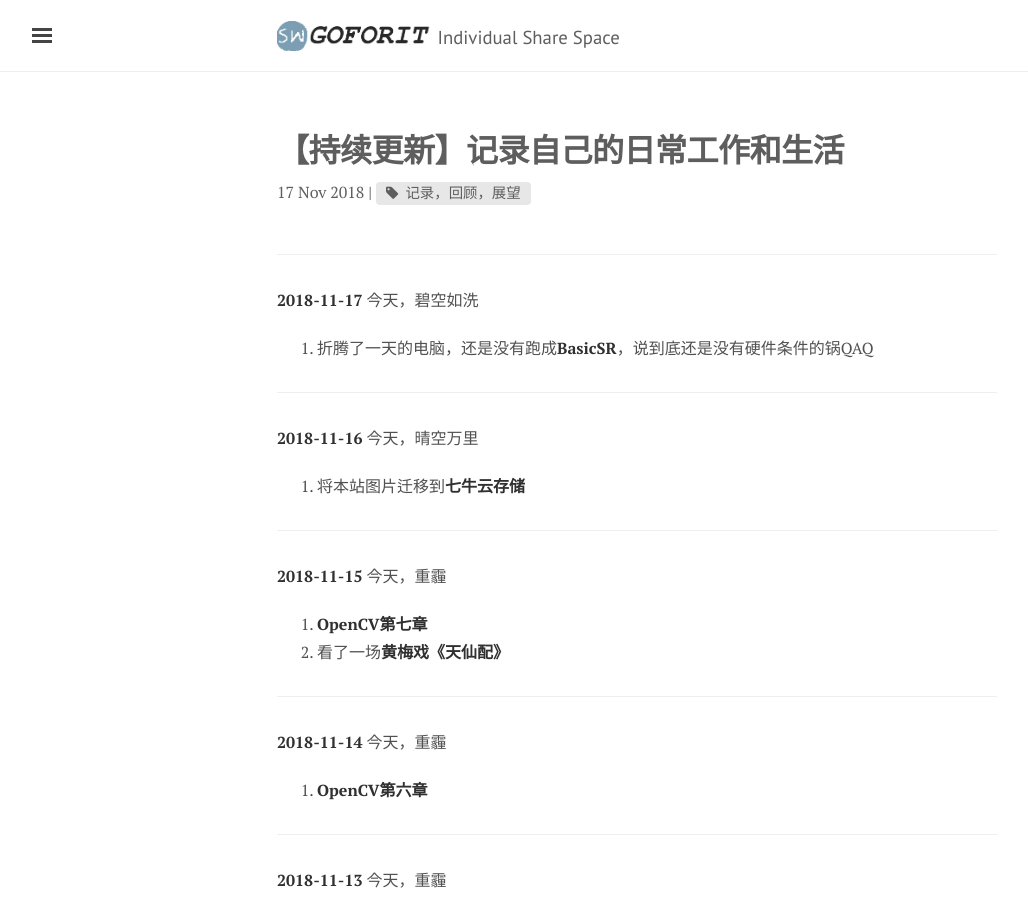
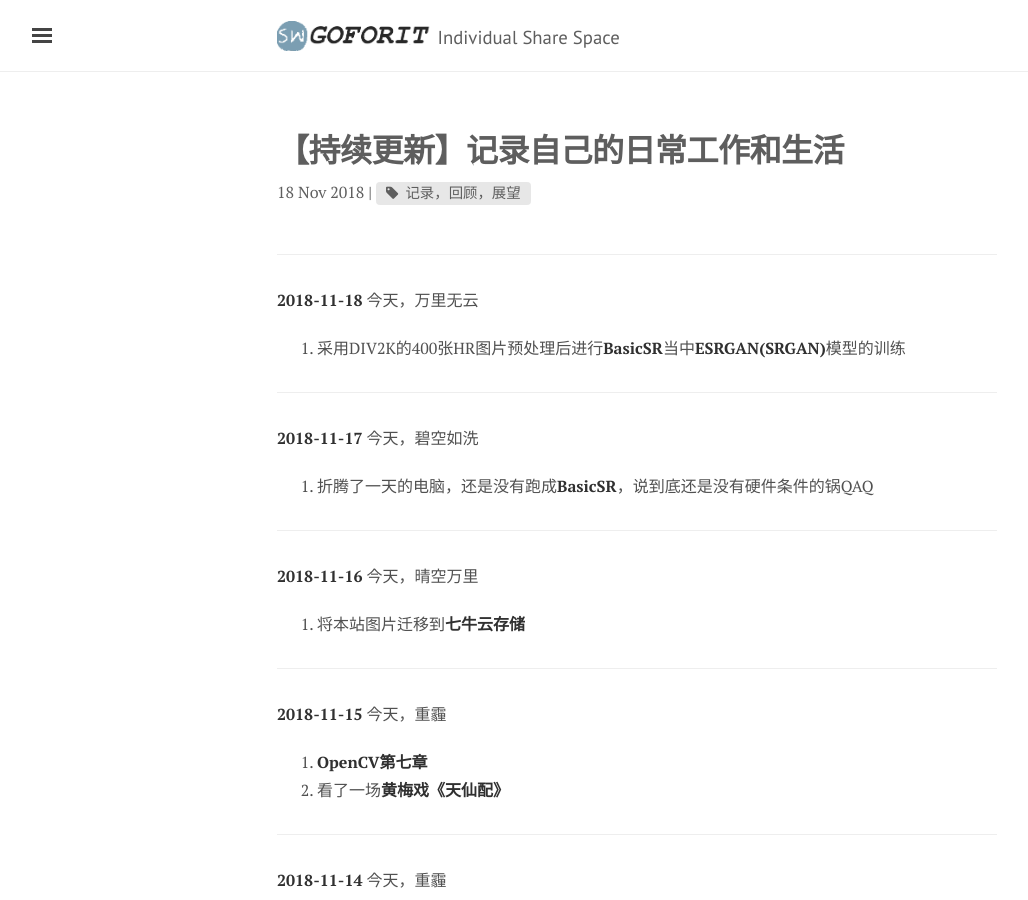
Before and after one commit to illust/illust.github.io, a Jekyll site: the page built from _posts/2018-11-18-works.md, in a window 1280 px wide and 900 px high. Shown: the whole window, without its empty margins (3-1031 px from the left). Built offline with Jekyll 4.4.1, drawn with Linux system fonts in a browser that asks for light colours; nearby versions of some CDN libraries; comment, search, counter and statistics services are not loaded.

Commit message:
add daily works

```diff
--- a/_posts/2018-11-17-works.md
+++ b/_posts/2018-11-18-works.md
@@ -5,6 +5,11 @@ categories: [dailyposts]
 excerpt: 回到写日记的年月里，fight！
 tags: [记录，回顾，展望]
 ---
+----------------------------
+**2018-11-18**
+今天，万里无云
+1.    采用DIV2K的400张HR图片预处理后进行**BasicSR**当中**ESRGAN(SRGAN)**模型的训练
+
 ----------------------------
 **2018-11-17**
 今天，碧空如洗
```
